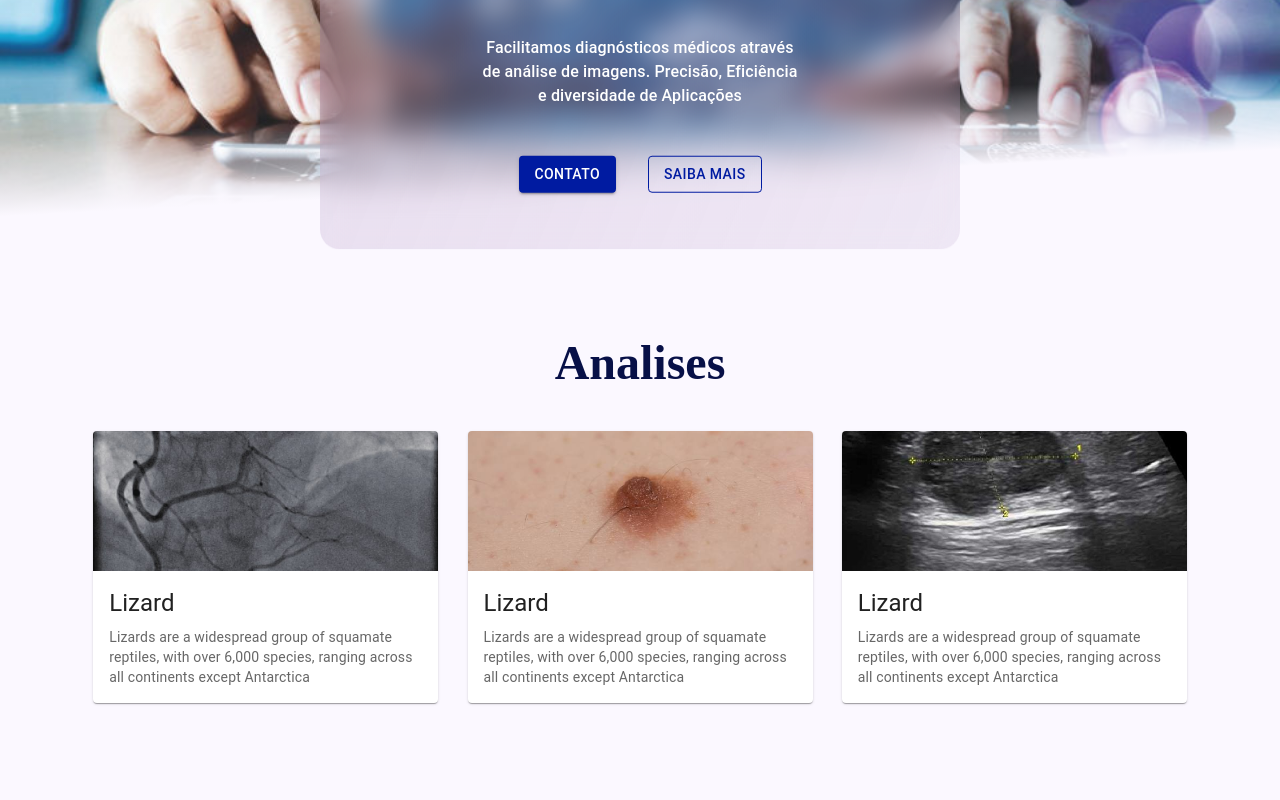
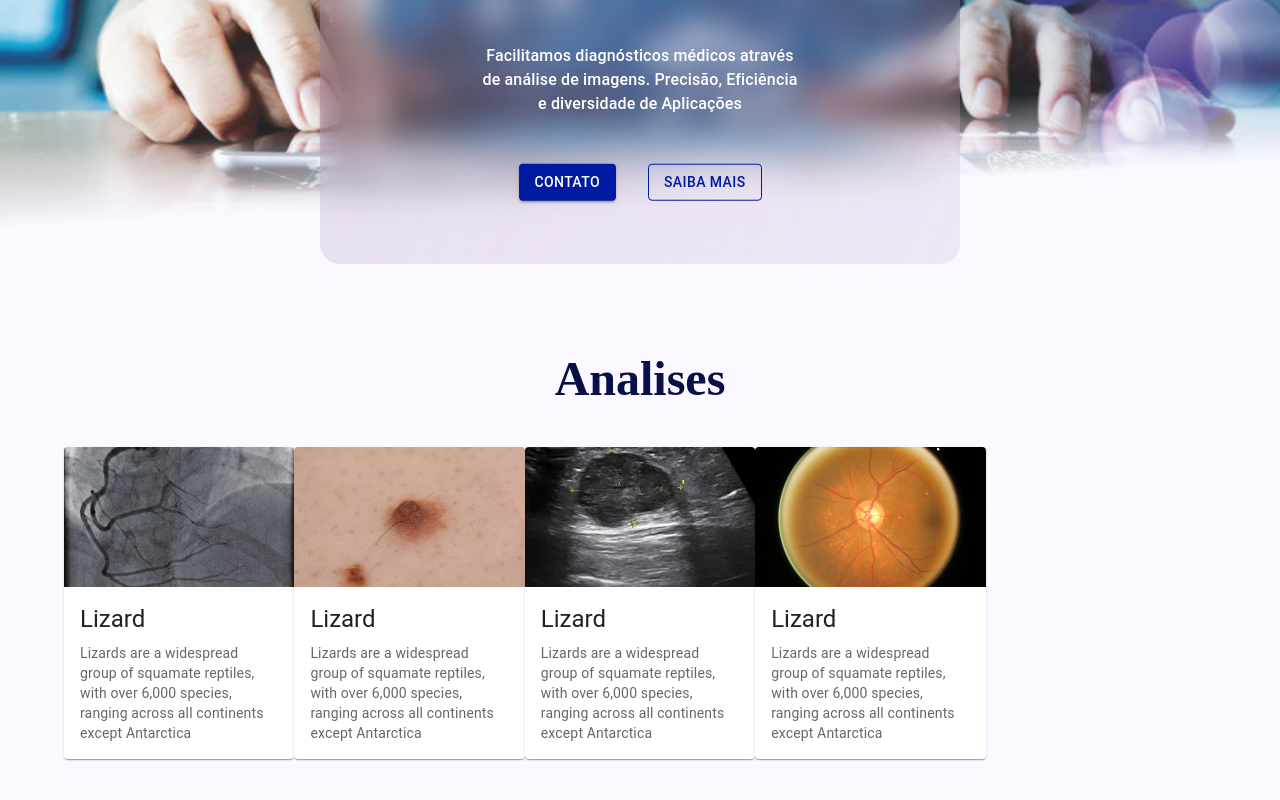
Before and after one commit to DheiverSantos/GeniusAI, a React (Vite) app: page /catalogo in a window 1280 px wide. Shown: the part 322-1122 px from the top of the page. Built offline with nearby package versions, Linux system fonts and the light colour scheme.

Commit message:
chore: add card glaucoma

```diff
--- a/src/pages/catalogue/index.tsx
+++ b/src/pages/catalogue/index.tsx
@@ -21,6 +21,7 @@ import CardFull from '../../components/cardFull/CardFull'
 import coracao from '../../assets/coracao.jpeg'
 import mama from '../../assets/mama.jpeg'
 import pele from '../../assets/pele.jpg'
+import glaucoma from '../../assets/glaucoma.jpg'
 
 const theme = createTheme({
   palette: {
@@ -90,13 +91,14 @@ export default function Catalogue() {
           <Box
             sx={{
               display: 'flex',
-              width: '100%',
+              width: '80%',
               justifyContent: 'space-evenly',
             }}
           >
             <CardFull thumb={coracao} />
             <CardFull thumb={pele} />
             <CardFull thumb={mama} />
+            <CardFull thumb={glaucoma} />
           </Box>
         </Box>
       </Box>
```
Also changed, not shown: src/assets/glaucoma.jpg (added).
